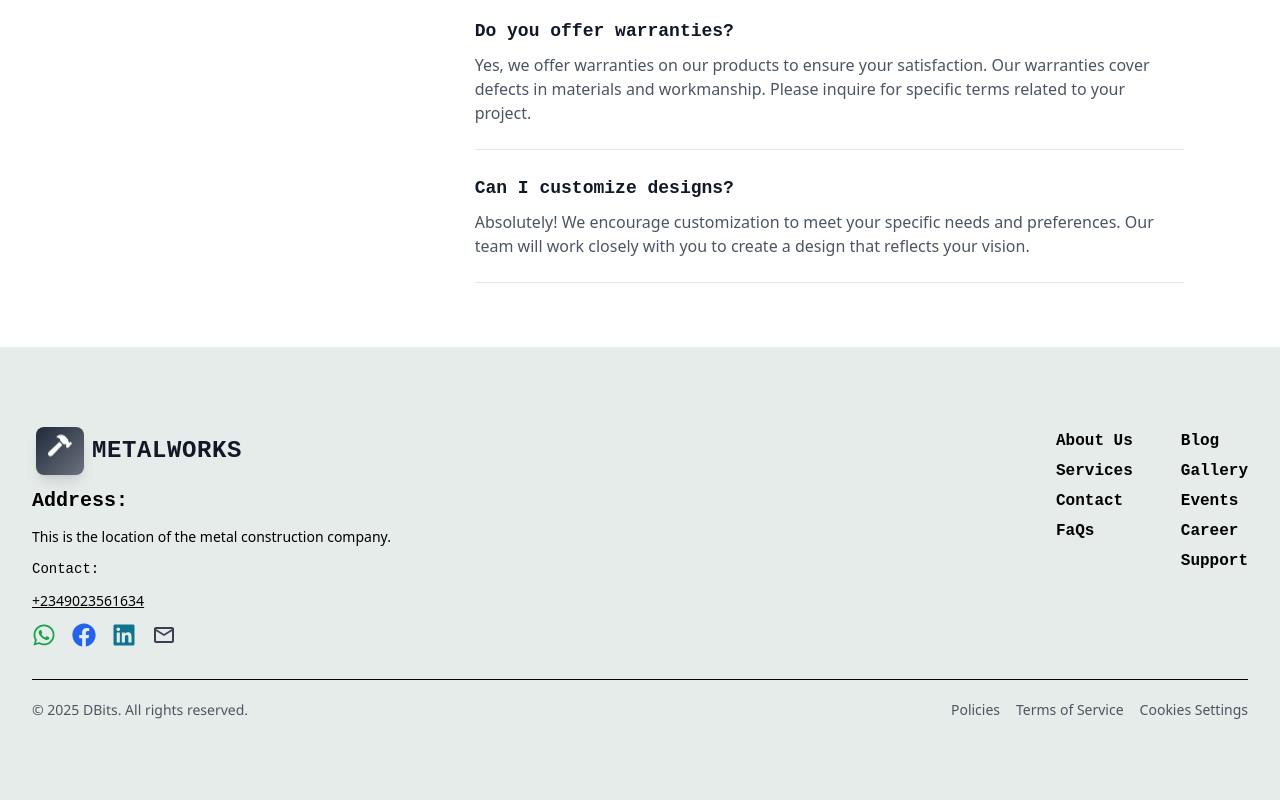
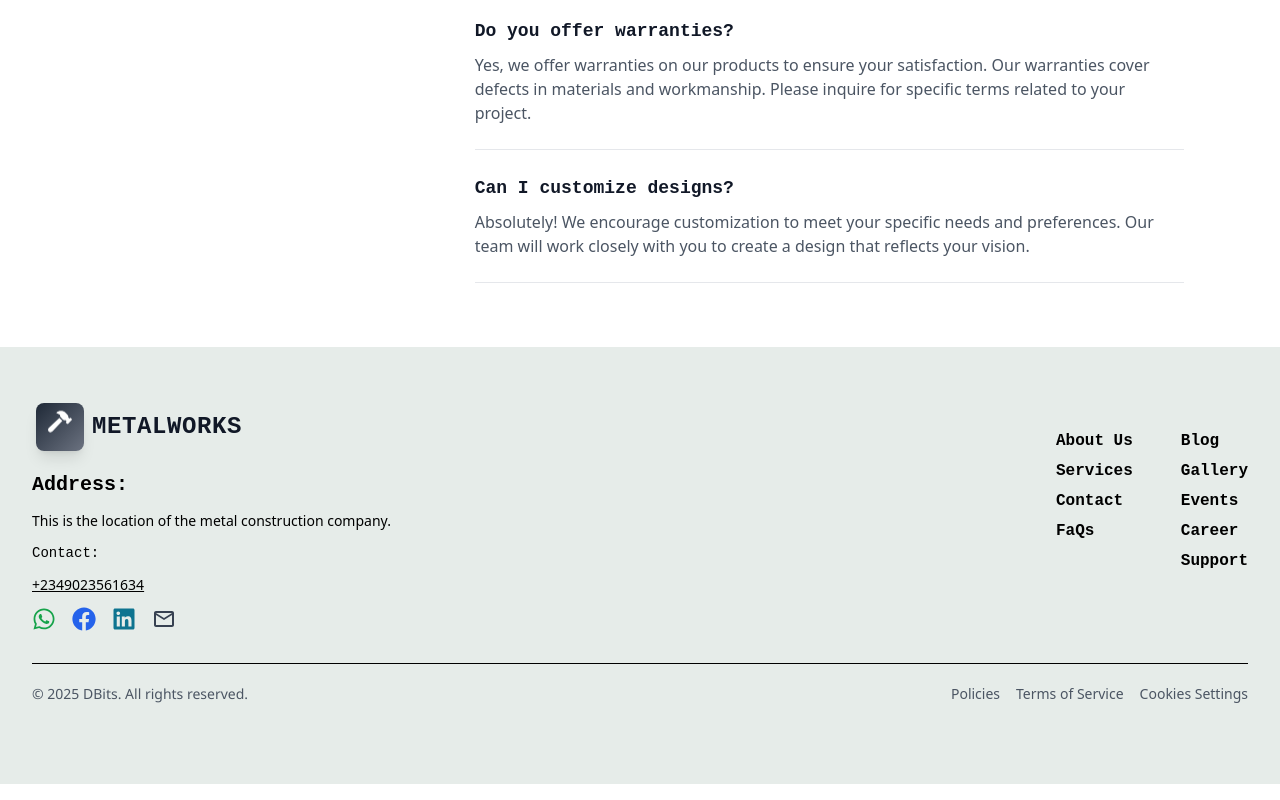
Before and after one commit to Dachenna/Metallic, a React (Vite) app in the folder metallic/: page / in a window 1280 px wide. Shown: the part 5304-6104 px from the top of the page. Built offline with nearby package versions, Linux system fonts and the light colour scheme.

Commit message:
modified:   metallic/src/components/Footer/Footer.jsx

```diff
--- a/metallic/src/components/Footer/Footer.jsx
+++ b/metallic/src/components/Footer/Footer.jsx
@@ -9,8 +9,10 @@ function Footer() {
       <div className='container'>
         <div className='flex flex-col lg:flex-row justify-between gap-12'>
           {/* First Section */}
-          <div className='space-y-3 max-w-[400px] text-black text-sm'>
-            <Logo />
+          <div className='space-y-3 max-w-[400px] text-black text-sm flex flex-col'>
+            <div className="flex-shrink-0 -mt-6 mb-2">
+              <Logo />
+            </div>
             <h3 className="font-bold font-header text-xl">Address:</h3>
             <p className='font-body'>
               This is the location of the metal construction company.
```
